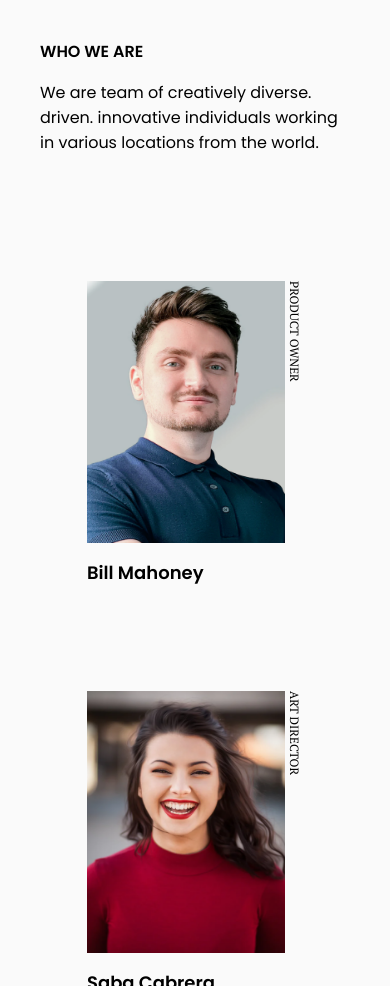
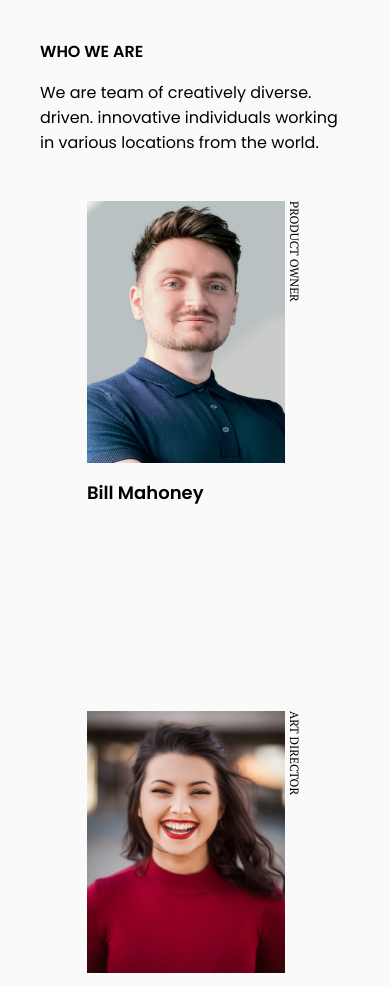
Before and after one commit to jerineaso/my-team-page-master, a plain HTML site: page index.html in a window 390 px wide. Shown: the part 106-1092 px from the top of the page. Drawn offline with Linux system fonts and the light colour scheme.

Commit message:
Updated Files

```diff
--- a/styles/style.css
+++ b/styles/style.css
@@ -8,7 +8,7 @@ body{
 /* Header Section */
 
 header{
-    padding: 30px;
+    padding: 30px 30px 0px;
     max-width: 100%;
     margin:0 auto;
 }
@@ -48,7 +48,7 @@ nav{
 /* Main Section */
 
 main{
-    padding: 30px;
+    padding: 0 30px;
     max-width: 70%;
     margin:0 auto;
 }
@@ -96,13 +96,13 @@ text-orientation: mixed;
 
 .img-card:nth-child(2),
 .img-card:nth-child(5){
-    margin-top: 100px;
+    margin-top: 200px;
 }
 
 @media only screen and (max-width: 827px){
 
     main{
-        padding: 50px;
+        padding: 0 50px;
         max-width: 80%;
     }
 
```
Also changed, not shown: 1 other file. Lines whose indentation alone changed are shown as unchanged.
